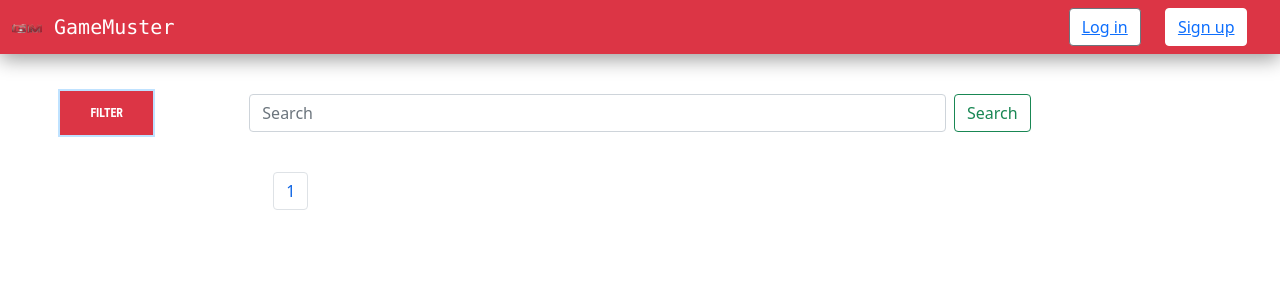
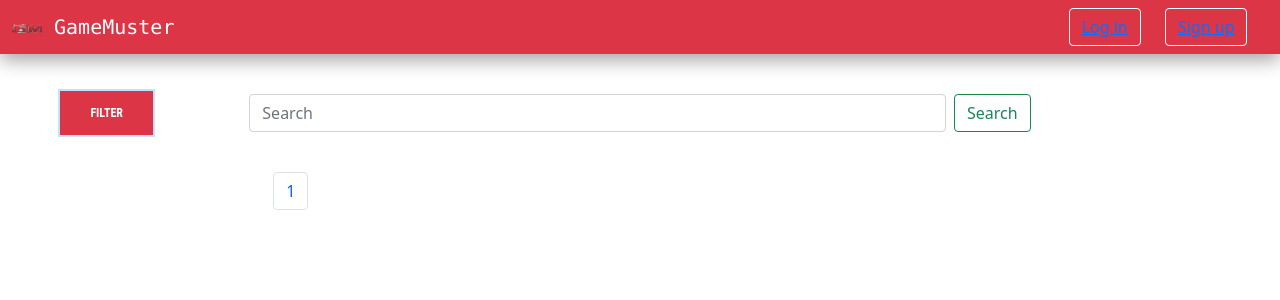
Before and after one commit to PavelPyasecky/PythonITechArtTraining, a Django app: page / in a window 1280 px wide. Shown: the top 300 px of the page. Run offline with Django 3.2, Linux system fonts and the light colour scheme; data that the repository does not hold is empty; some libraries are stand-ins or nearby versions.

Commit message:
Some changes with auth buttons

```diff
--- a/board/views.py
+++ b/board/views.py
@@ -39,8 +39,8 @@
         self.slug = res['slug']
 
         self.tweets = []
-        tweets_id = twitter_wrapper.get_tweets_by_string(self.slug)
-
+        # tweets_id = twitter_wrapper.get_tweets_by_string(self.slug)
+        tweets_id = []
         if tweets_id:
             for tweet_id in tweets_id[:8]:
                 self.tweets.append(Tweet(tweet_id))
--- a/users/static/users/css/users_auth.css
+++ b/users/static/users/css/users_auth.css
@@ -3,15 +3,16 @@
   transition: all 0.2s ease;
   margin-left: 10px;
   margin-right: 10px;
+  border-color: #fff;
 }
 
 .btn-login {
-  background-color: #fff;
+  background-color: #dc3545;
 }
 
 .btn-signup {
-  background-color: #fff;
-  border-color: #fff;
+  background-color: #dc3545;
+  color: #fff;
 }
 
 .title-wrapper {
--- a/users/static/users/css/users_auth.sass
+++ b/users/static/users/css/users_auth.sass
@@ -1,10 +1,11 @@
-$bg-btn: #fff
+$bg-btn: #dc3545
 %btn-base
   display: inline-block
   transition: all .2s ease
   margin:
     left: 10px
     right: 10px
+  border-color: #fff
 
 .btn-login
   @extend %btn-base
@@ -13,7 +14,7 @@
 .btn-signup
   @extend %btn-base
   background-color: $bg-btn
-  border-color: #fff
+  color: #fff
 
 .title-wrapper
   margin: 25px 10px 0 0
```
Also changed, not shown: 1 other file.
